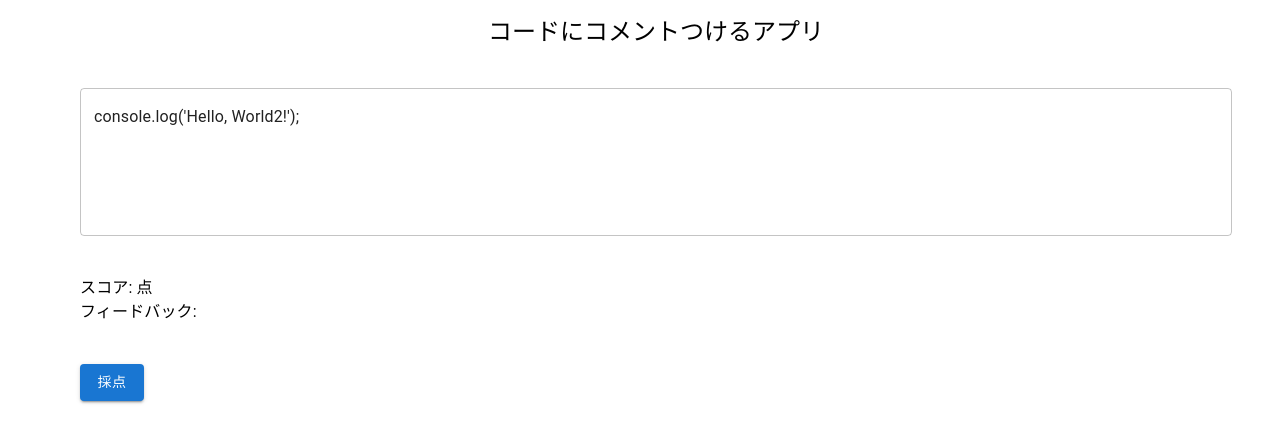
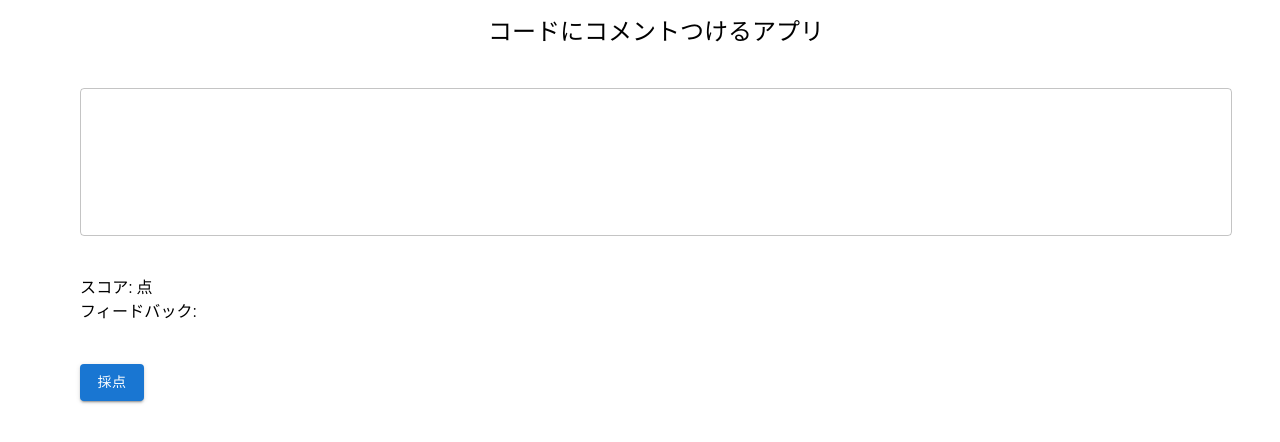
Before and after one commit to tsuchidarikuto/code-comment-app, a Next.js app: page / in a window 1280 px wide. Shown: the top 442 px of the page. Built offline with nearby package versions, Linux system fonts and the light colour scheme.

Commit message:
仮保存

```diff
--- a/app/page.tsx
+++ b/app/page.tsx
@@ -7,7 +7,7 @@ import { ResultTypes } from "@/types";
 
 
 export default function Home() {
-  const [code, setCode] = useState("console.log('Hello, World2!');");//後から編集する、DBから取得？
+  const [code, setCode] = useState("");//後から編集する、DBから取得？
 
   const [score, setScore] = useState<number | null>(null);
   const [feedback, setFeedback] = useState<string>("");
@@ -62,8 +62,3 @@ export default function Home() {
     </Box>
   );
 }
-
-//フロント~
-//変更
-
-//・・rぐぁ
```
